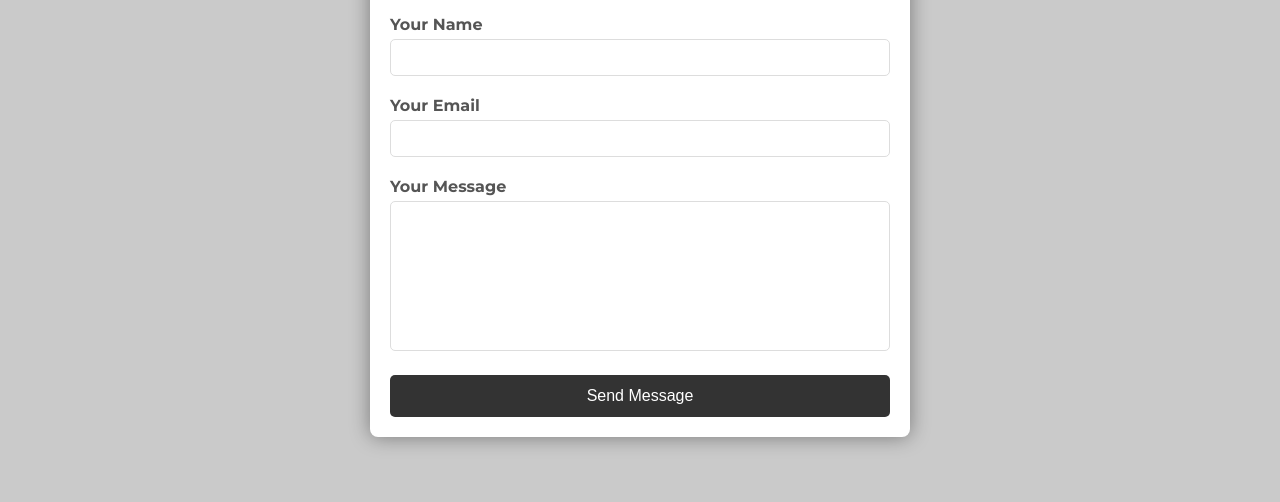
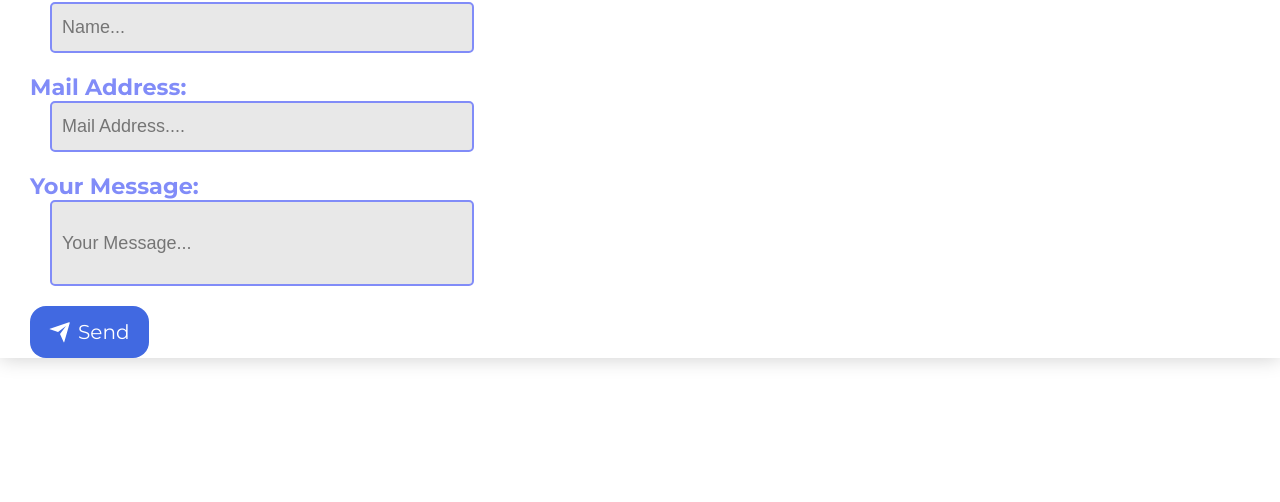
Before and after one commit to vpChinmay/Minimalist-Clothing-Brand, a plain HTML site: page contact.html in a window 1280 px wide. Shown: the part 298-800 px from the top of the page. Drawn offline with Linux system fonts and the light colour scheme.

Commit message:
Add files via upload

```diff
--- /dev/null
+++ b/about.css
@@ -0,0 +1,53 @@
+.heading1 {
+    margin: 10px;
+    font-family: "Playfair Display SC", serif;
+    font-style: normal;
+    font-size: 3rem;
+color: #ffffff;
+
+}
+
+header {
+    background-color: #202020; /* White header background */
+    padding: 20px;
+    text-align: center;
+}
+
+nav {
+    margin-top: 20px;
+}
+
+nav a {
+    text-decoration: none;
+    color: #333; /* Dark grey link color */
+    padding: 10px 18px;
+    margin: 0 10px;
+    background-color: #faf8f8;
+    font-weight:700 ;
+}
+
+#about {
+    border: 3px solid black;
+    border-radius: 5px;
+}
+
+body {
+    font-family: "Montserrat", sans-serif;
+    margin: 0;
+    padding: 0;
+    background-color: #cacaca
+
+}
+
+h1 {
+    text-align: center;
+    margin-bottom: 30px;
+    color: #333;
+}
+
+
+@media (max-width: 460px) {
+    .heading1 {
+        font-size: 35px;
+    }
+}
--- a/contact.css
+++ b/contact.css
@@ -3,7 +3,7 @@
     font-family: "Playfair Display SC", serif;
     font-style: normal;
     font-size: 3rem;
-color: #ffffff;
+    color: #ffffff;
 
 }
 
@@ -19,7 +19,7 @@
 
 nav a {
     text-decoration: none;
-    color: #333; /* Dark grey link color */
+    color: #333333; /* Dark grey link color */
     padding: 10px 18px;
     margin: 0 10px;
     background-color: #faf8f8;
@@ -29,100 +29,139 @@
 
 #contact {
     border: 3px solid black;
-    border-radius: 5px;
+    border-radius: 50px;
 }
+
+/* start to the body  */
 
 body {
     font-family: "Montserrat", sans-serif;
     margin: 0;
     padding: 0;
-    background-color: #cacaca
+    background-color: #ffffff
 
 }
 
 .container {
-    max-width: 500px;
-    margin: 50px auto;
-    padding: 20px;
-    background-color: #fff;
-    border-radius: 8px;
-    box-shadow: 0 0 20px rgba(0, 0, 0, 0.4);
+    width: auto;
+    background-color: rgb(255, 255, 255);
+    box-shadow: 0 0 20px rgba(0, 0, 0, 0.2);
 }
 
-h1 {
-    text-align: center;
-    margin-bottom: 30px;
-    color: #333;
+.form-heading {
+    height: auto;
+    width: 100;
+    background-color: rgb(156, 204, 255);
+    color: rgb(0, 0, 0);
+    padding-left:50px;
+    padding-top: 30px;
+    padding-bottom: 30px;
+    font-size: 2rem;
+    font-weight:normal;
 }
 
-.form-group {
-    margin-bottom: 20px;
-}
+/* form inputs */
 
-label {
+.coolinput {
+    width: 400px;
+    /* position: static; */
+    margin: 20px;
+    margin-left: 20px;
+  }
+
+  .coolinput label.text {
+    font-size: 1.4rem;
+    color: #818CF8;
+    font-weight: 700;
+    margin: 0 0 0 7px;
+    padding: 0 3px;
+  }
+
+  .coolinput input[type=text].input {
+    padding: 11px 10px;
+    font-size: 0.75rem;
+    border: 2px #818CF8 solid;
+    border-radius: 5px;
+    background: #e8e8e8;
+    height: 25px;
+    width: 400px;
+    font-size: large;
+    margin-left: 30px;
+  }
+
+  .coolinput input[type=text].input:focus {
+    outline: none;
+  }
+
+  .input {
     display: block;
-    margin-bottom: 5px;
-    font-weight: bold;
-    color: #555;
-}
+  }
 
-input[type="text"],
-input[type="email"],
-textarea {
-    width: 100%;
-    padding: 10px;
-    border: 1px solid #ddd;
+  .main-input {
+    padding: 11px 10px;
+    font-size: 0.75rem;
+    border: 2px #818CF8 solid;
     border-radius: 5px;
-    box-sizing: border-box;
-}
+    background: #e8e8e8;
+    height: 60px;
+    width: 400px;
+    font-size: large;
+    margin-left: 30px;
+  }
 
-textarea {
-    height: 150px;
-    resize: none;
-}
+  /* submit button */
 
-button {
-    background-color: #333;
-    color: #fff;
+  button {
+    font-family: inherit;
+    font-size: 20px;
+    background: royalblue;
+    color: white;
+    padding: 0.7em 1em;
+    padding-left: 0.9em;
+    display: flex;
+    align-items: center;
     border: none;
-    border-radius: 5px;
-    padding: 12px 20px;
+    border-radius: 16px;
+    overflow: hidden;
+    transition: all 0.2s;
     cursor: pointer;
-    font-size: 16px;
-    width: 100%;
-    transition: background-color 0.3s;
-}
+    margin-left: 30px;
+  }
 
-button:hover {
-    background-color: #555;
-}
+  button span {
+    display: block;
+    margin-left: 0.3em;
+    transition: all 0.3s ease-in-out;
+  }
 
-/* Responsive styles */
-@media screen and (max-width: 600px) {
-    .container {
-        max-width: 90%;
-        margin: 30px auto;
-    }
-}
+  button svg {
+    display: block;
+    transform-origin: center center;
+    transition: transform 0.3s ease-in-out;
+  }
 
-@media screen and (max-width: 400px) {
-    input[type="text"],
-    input[type="email"],
-    textarea {
-        padding: 8px;
-        font-size: 14px;
+  button:hover .svg-wrapper {
+    animation: fly-1 0.6s ease-in-out infinite alternate;
+  }
+
+  button:hover svg {
+    transform: translateX(1.2em) rotate(45deg) scale(1.1);
+  }
+
+  button:hover span {
+    transform: translateX(5em);
+  }
+
+  button:active {
+    transform: scale(0.95);
+  }
+
+  @keyframes fly-1 {
+    from {
+      transform: translateY(0.1em);
     }
 
-    button {
-        padding: 10px 18px;
-        font-size: 14px;
+    to {
+      transform: translateY(-0.1em);
     }
-    nav a {
-        padding: 10px 2px;
-    }
-}
-@media (max-width: 460px) {
-    .heading1 {
-        font-size: 35px;
-    }
-}
+  }
--- a/contact.html
+++ b/contact.html
@@ -3,7 +3,7 @@
 <head>
     <meta charset="UTF-8">
     <meta name="viewport" content="width=device-width, initial-scale=1.0">
-    <title>Contact Us</title>
+    <title>Clothing Brand</title>
     <link rel="preconnect" href="https://fonts.googleapis.com">
     <link rel="preconnect" href="https://fonts.gstatic.com" crossorigin>
     <link href="https://fonts.googleapis.com/css2?family=Montserrat:ital,wght@0,100..900;1,100..900&family=Playfair+Display+SC&display=swap" rel="stylesheet">
@@ -21,21 +21,43 @@
 </header>
 <body>
     <div class="container">
-        <h1>Contact Us</h1>
-        <form class="contact-form" method="post" action="send_message.php">
-            <div class="form-group">
-                <label for="name">Your Name</label>
-                <input type="text" id="name" name="name" required>
+        <div class="form-heading">Contact Form</div>
+
+        <div class="coolinput">
+            <label for="input" class="text">Name:</label>
+            <input type="text" placeholder="Name..." name="input" class="input">
+        </div>
+
+        <div class="coolinput">
+            <label for="input" class="text">Mail Address:</label>
+            <input type="text" placeholder="Mail Address...." name="input" class="input">
+        </div>
+
+        <div class="coolinput">
+            <label for="input" class="text">Your Message:</label>
+            <input type="text" placeholder="Your Message..." name="input" class="main-input">
+        </div>
+            <!-- button -->
+        <button>
+            <div class="svg-wrapper-1">
+              <div class="svg-wrapper">
+                <svg
+                  xmlns="http://www.w3.org/2000/svg"
+                  viewBox="0 0 24 24"
+                  width="24"
+                  height="24"
+                >
+                  <path fill="none" d="M0 0h24v24H0z"></path>
+                  <path
+                    fill="currentColor"
+                    d="M1.946 9.315c-.522-.174-.527-.455.01-.634l19.087-6.362c.529-.176.832.12.684.638l-5.454 19.086c-.15.529-.455.547-.679.045L12 14l6-8-8 6-8.054-2.685z"
+                  ></path>
+                </svg>
+              </div>
             </div>
-            <div class="form-group">
-                <label for="email">Your Email</label>
-                <input type="email" id="email" name="email" required>
-            </div>
-            <div class="form-group">
-                <label for="message">Your Message</label>
-                <textarea id="message" name="message" required></textarea>
-            </div>
-            <button type="submit">Send Message</button>
+            <span>Send</span>
+          </button>
+
         </form>
     </div>
 </body>
```
Also changed, not shown: about.html (added, +27 -0 lines), index.html (+4 -4 lines), styling.css (+10 -8 lines).
